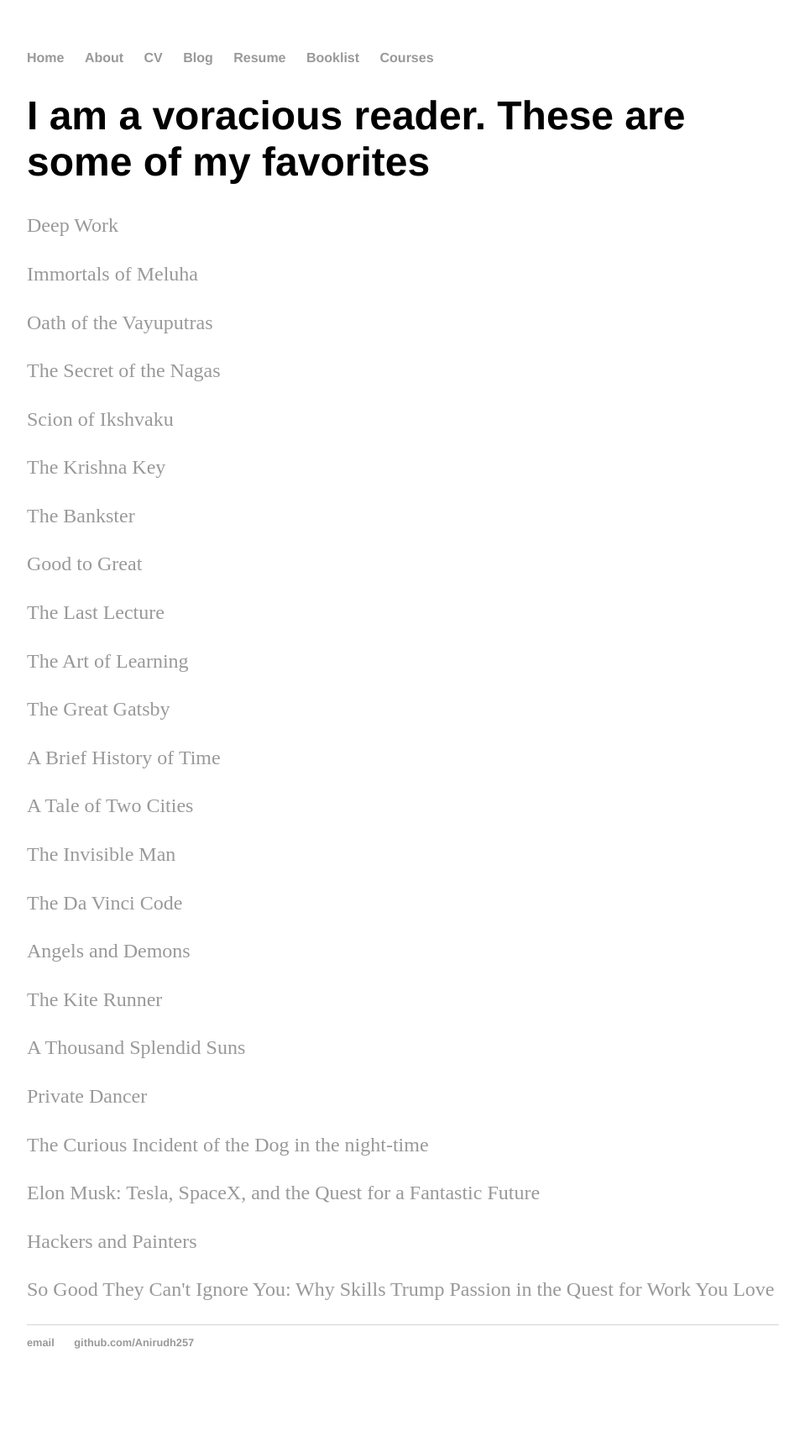
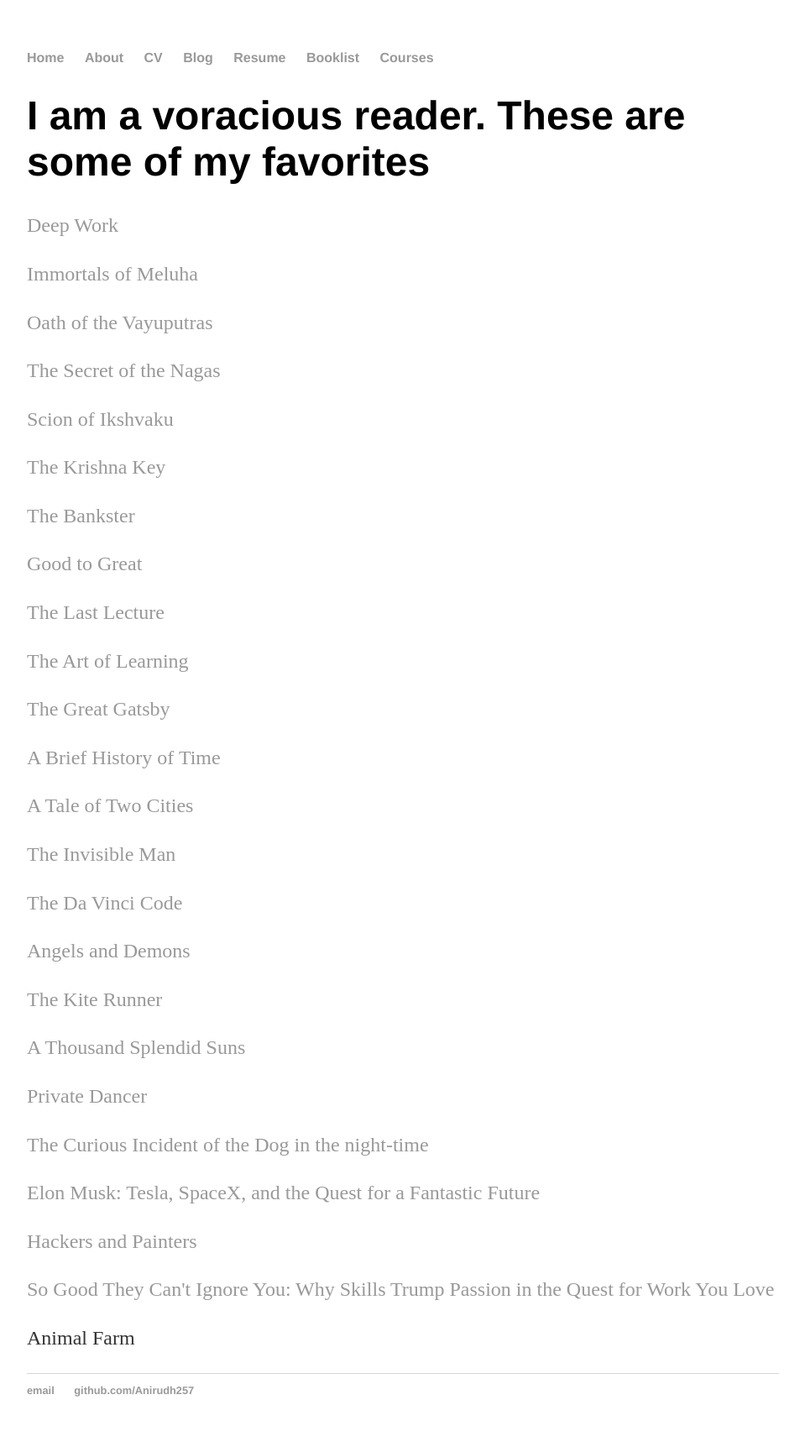
Before and after one commit to Anirudh257/Anirudh257.github.io, a Jekyll site: the page built from Books/index.html, in a window 1280 px wide. Shown: the whole page at 84% size, without its empty margins (160-1119 px from the left). Built offline with Jekyll 4.4.1, drawn with Linux system fonts in a browser that asks for light colours; before the commit the page ends 1666 px from its top, so only the background shows below that.

Commit message:
Update index.html
Added animal farm

```diff
--- a/Books/index.html
+++ b/Books/index.html
@@ -51,4 +51,5 @@
 
   <p><a href = "https://www.amazon.com/Good-They-Cant-Ignore-You/dp/1455509124">So Good They Can't Ignore You: Why Skills Trump Passion in the Quest for Work You Love</a></p>
 
+  <p><a href = "https://www.amazon.com/Animal-farm-Fairy-George-Orwell/dp/0451526341"></a>Animal Farm</p>
 </div><!-- /.blurb -->
```
